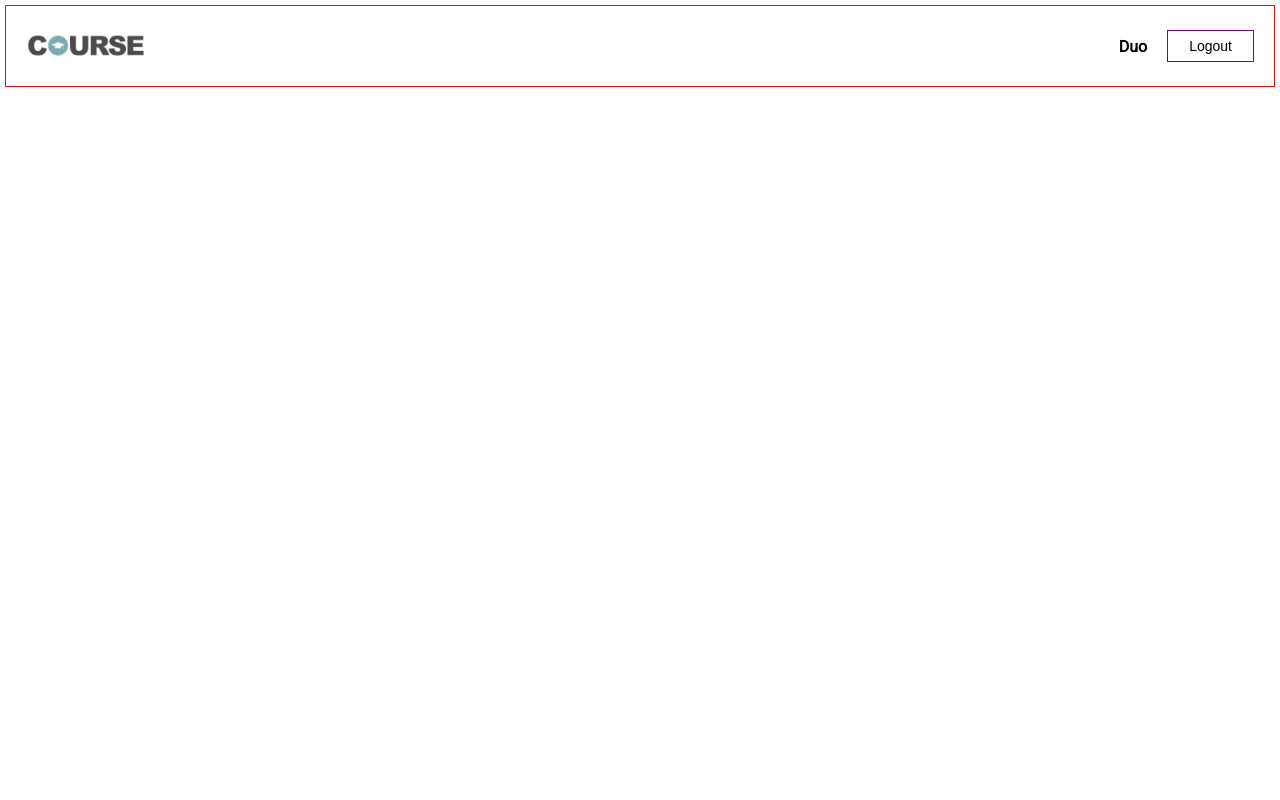
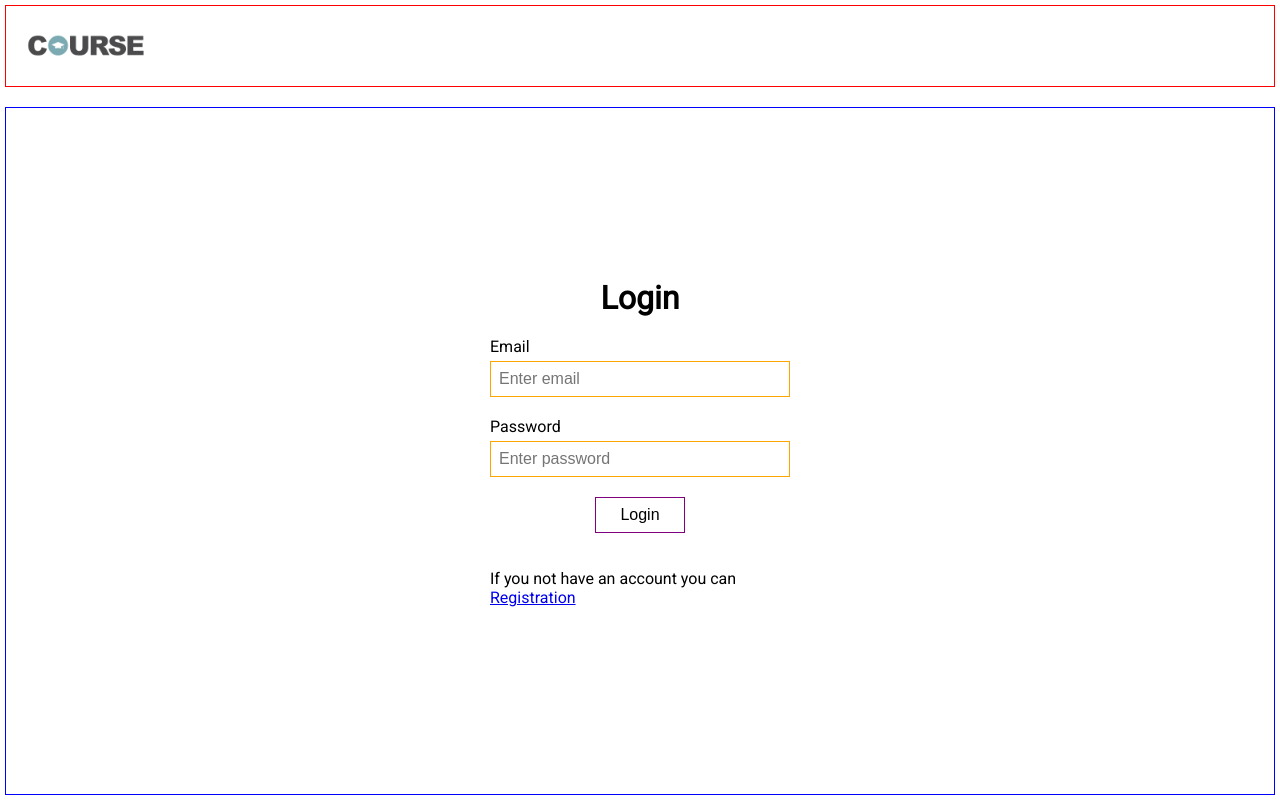
Before and after one commit to ivan-kuhta/courses-app, a React (Create React App) app: page / in a window 1280 px wide. Before the commit this address had no page. Built offline with nearby package versions, Linux system fonts and the light colour scheme.

Commit message:
add: addded default route and add page route && add: added state in context && add: added redirects

```diff
--- a/src/App.jsx
+++ b/src/App.jsx
@@ -1,22 +1,23 @@
-import React from 'react';
+import React, { useContext } from 'react';
 import { useRoutes } from 'react-router-dom';
 
 import Header from './components/Header/Header';
 
-import { Provider } from './providers/DataProvider';
-import routes from './routes';
+import { getRoutes } from './routes';
 
 import './App.css';
+import { DataContext } from './contexts/DataContext';
 
 const App = () => {
-	const routesElement = useRoutes(routes);
+	const { token } = useContext(DataContext);
+
+	const routesElement = useRoutes(getRoutes(token));
+
 	return (
-		<Provider>
-			<div className='app'>
-				<Header />
-				{routesElement}
-			</div>
-		</Provider>
+		<div className='app'>
+			<Header />
+			{routesElement}
+		</div>
 	);
 };
 
--- a/src/components/CourseInfo/CourseInfo.jsx
+++ b/src/components/CourseInfo/CourseInfo.jsx
@@ -1,5 +1,6 @@
 import React, { useContext, useEffect, useState } from 'react';
 import { Link, useNavigate, useParams } from 'react-router-dom';
+
 import { DataContext } from '../../contexts/DataContext';
 import { dateGeneratop } from '../../helpers/dateGeneratop';
 import { pipeDuration } from '../../helpers/pipeDuration';
--- a/src/components/Courses/Courses.jsx
+++ b/src/components/Courses/Courses.jsx
@@ -1,7 +1,6 @@
 import React, { useContext, useState } from 'react';
 
 import Button from '../../common/Button/Button';
-import CreateCourse from '../CreateCourse/CreateCourse';
 import CourseCard from './components/CourseCard/CourseCard';
 import SearchBar from './components/SearchBar/SearchBar';
 import { TEXT_ADD_NEW_COURSE } from '../../constants';
@@ -12,23 +11,23 @@ import { pipeDuration } from '../../helpers/pipeDuration';
 import { DataContext } from '../../contexts/DataContext';
 
 import styles from './courses.module.css';
+import { useNavigate } from 'react-router-dom';
 
 const Courses = () => {
+	const navigate = useNavigate();
 	const { getFilterCourses, getAuthorsName } = useContext(DataContext);
 
 	const [query, setQuery] = useState('');
 
-	const [show, setShow] = useState(false);
-
 	return (
 		<div className={styles.container}>
-			{show ? (
-				<CreateCourse handleBack={() => setShow(false)} />
-			) : (
 			<>
 				<header className={styles.header}>
 					<SearchBar handleSearch={(query) => setQuery(query)} />
-						<Button text={TEXT_ADD_NEW_COURSE} onClick={() => setShow(true)} />
+					<Button
+						text={TEXT_ADD_NEW_COURSE}
+						onClick={() => navigate('/courses/add')}
+					/>
 				</header>
 				<div className={styles.list}>
 					{getFilterCourses(query).map(
@@ -45,7 +44,6 @@ const Courses = () => {
 					)}
 				</div>
 			</>
-			)}
 		</div>
 	);
 };
--- a/src/components/CreateCourse/CreateCourse.jsx
+++ b/src/components/CreateCourse/CreateCourse.jsx
@@ -1,4 +1,5 @@
 import React, { useContext, useState } from 'react';
+import { useNavigate } from 'react-router-dom';
 
 import Button from '../../common/Button/Button';
 import Input from '../../common/__Input/Input';
@@ -19,7 +20,8 @@ import { pipeDuration } from '../../helpers/pipeDuration';
 
 import styles from './create-course.module.css';
 
-const CreateCourse = ({ handleBack }) => {
+const CreateCourse = () => {
+	const navigate = useNavigate();
 	const { createCourse, createAuthor } = useContext(DataContext);
 
 	const [errors, setErrors] = useState(null);
@@ -28,6 +30,8 @@ const CreateCourse = ({ handleBack }) => {
 	const [description, setDescription] = useState('');
 	const [duration, setDuration] = useState(0);
 	const [authorIds, setAuthorIds] = useState([]);
+
+	const handleBack = () => navigate('/courses');
 
 	const handleCreateAuthor = () => {
 		try {
@@ -62,7 +66,7 @@ const CreateCourse = ({ handleBack }) => {
 	};
 
 	return (
-		<>
+		<div className={styles.container}>
 			<Errors errors={errors} />
 			<header className={styles.header}>
 				<Input
@@ -137,7 +141,7 @@ const CreateCourse = ({ handleBack }) => {
 					/>
 				</div>
 			</div>
-		</>
+		</div>
 	);
 };
 
--- a/src/components/CreateCourse/create-course.module.css
+++ b/src/components/CreateCourse/create-course.module.css
@@ -1,3 +1,12 @@
+.container {
+  border: 1px solid green;
+  padding: 20px;
+  display: flex;
+  flex-direction: column;
+  gap: 20px;
+  flex: 1 0 auto;
+}
+
 .header {
   display: flex;
   justify-content: space-between;
--- a/src/components/Header/Header.jsx
+++ b/src/components/Header/Header.jsx
@@ -1,17 +1,29 @@
-import React from 'react';
+import React, { useContext } from 'react';
 
 import Button from '../../common/Button/Button';
 import Logo from './components/Logo/Logo';
 import { TEXT_LOGOUT } from '../../constants';
 
+import { DataContext } from '../../contexts/DataContext';
+
 import styles from './header.module.css';
 
 const Header = () => {
+	const { token, logout, user } = useContext(DataContext);
+
 	return (
 		<header className={styles.container}>
 			<Logo />
-			<p className={styles.username}>Duo</p>
-			<Button className={styles.btn} text={TEXT_LOGOUT} />
+			{token && (
+				<>
+					<p className={styles.username}>{user.name}</p>
+					<Button
+						className={styles.btn}
+						text={TEXT_LOGOUT}
+						onClick={() => logout()}
+					/>
+				</>
+			)}
 		</header>
 	);
 };
--- a/src/components/Login/Login.jsx
+++ b/src/components/Login/Login.jsx
@@ -1,14 +1,18 @@
-import React, { useState } from 'react';
+import React, { useContext, useState } from 'react';
 import { Link, useNavigate } from 'react-router-dom';
+
 import Button from '../../common/Button/Button';
 import Input from '../../common/__Input/Input';
+import Errors from '../Errors/Errors';
 import { URL_API } from '../../constants';
-import Errors from '../Errors/Errors';
+import { DataContext } from '../../contexts/DataContext';
 
 import styles from './login.module.css';
 
 const Login = () => {
 	const navigate = useNavigate();
+
+	const { login } = useContext(DataContext);
 
 	const [errors, setErrors] = useState([]);
 	const [email, setEmail] = useState('');
@@ -22,10 +26,10 @@ const Login = () => {
 				'Content-Type': 'application/json',
 			},
 		});
-		const { successful, result } = await response.json();
+		const { successful, result, user } = await response.json();
 
 		if (successful) {
-			localStorage.setItem('_token', result);
+			login(result, user);
 			navigate('/courses');
 		} else {
 			setErrors([{ message: result }]);
--- a/src/index.js
+++ b/src/index.js
@@ -1,17 +1,20 @@
 import React from 'react';
 import ReactDOM from 'react-dom/client';
+import { BrowserRouter } from 'react-router-dom';
 import '@fontsource/roboto';
 
+import { Provider } from './providers/DataProvider';
 import App from './App';
 
 import './index.css';
-import { BrowserRouter } from 'react-router-dom';
 
 const root = ReactDOM.createRoot(document.getElementById('root'));
 root.render(
 	<React.StrictMode>
 		<BrowserRouter>
-			<App />
+			<Provider>
+				<App />
+			</Provider>
 		</BrowserRouter>
 	</React.StrictMode>
 );
--- a/src/providers/DataProvider.js
+++ b/src/providers/DataProvider.js
@@ -1,4 +1,4 @@
-import React from 'react';
+import React, { useEffect, useState } from 'react';
 import { DataContext } from '../contexts/DataContext';
 import useAuthorsHook from '../hooks/useAuthorsHook';
 import useCoursesHook from '../hooks/useCoursesHook';
@@ -9,6 +9,29 @@ export const Provider = ({ children }) => {
 	const { courses, createCourse, getFilterCourses, getCourse } =
 		useCoursesHook();
 
+	const [token, setToken] = useState(null);
+	const [user, setUser] = useState(null);
+
+	const login = (token, user) => {
+		localStorage.setItem('_token', token);
+		setToken(localStorage.getItem('_token'));
+		setUser(user);
+	};
+
+	const logout = () => {
+		localStorage.removeItem('_token');
+		setToken(localStorage.getItem('_token'));
+	};
+
+	useEffect(() => {
+		const token = localStorage.getItem('_token');
+		if (token) {
+			setToken(token);
+		} else {
+			setToken(null);
+		}
+	}, []);
+
 	const value = {
 		courses: courses,
 		authors: authors,
@@ -18,6 +41,10 @@ export const Provider = ({ children }) => {
 		getAuthors,
 		getAuthorsName,
 		getCourse,
+		token,
+		login,
+		logout,
+		user,
 	};
 
 	return <DataContext.Provider value={value}>{children}</DataContext.Provider>;
--- a/src/routes.js
+++ b/src/routes.js
@@ -1,17 +1,11 @@
+import { Navigate } from 'react-router-dom';
 import CourseInfo from './components/CourseInfo/CourseInfo';
 import Courses from './components/Courses/Courses';
+import CreateCourse from './components/CreateCourse/CreateCourse';
 import Login from './components/Login/Login';
 import Registration from './components/Registration/Registration';
 
 const routes = [
-	{
-		path: 'courses',
-		element: <Courses />,
-	},
-	{
-		path: 'courses/:id',
-		element: <CourseInfo />,
-	},
 	{
 		path: 'registration',
 		element: <Registration />,
@@ -20,6 +14,36 @@ const routes = [
 		path: 'login',
 		element: <Login />,
 	},
+	{
+		path: '*',
+		element: <Navigate to='/' />,
+	},
 ];
 
+const authorizationRoutes = [
+	{
+		path: 'courses',
+		element: <Courses />,
+	},
+	{
+		path: 'courses/add',
+		element: <CreateCourse />,
+	},
+	{
+		path: 'courses/:id',
+		element: <CourseInfo />,
+	},
+];
+
+export const getRoutes = (isAuthorization) => {
+	const defaultRoute = {
+		path: '/',
+		element: isAuthorization ? <Courses /> : <Login />,
+	};
+
+	return isAuthorization
+		? [defaultRoute, ...routes, ...authorizationRoutes]
+		: [defaultRoute, ...routes];
+};
+
 export default routes;
```
Lines whose indentation alone changed are shown as unchanged.
